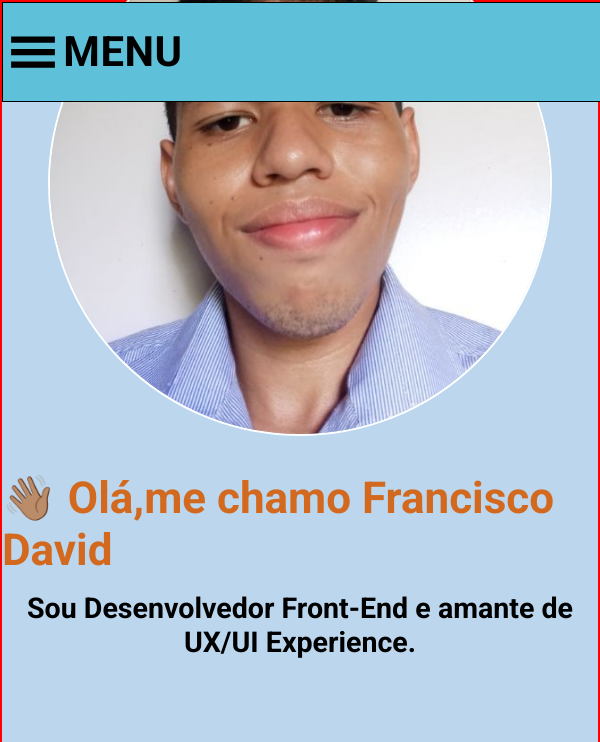
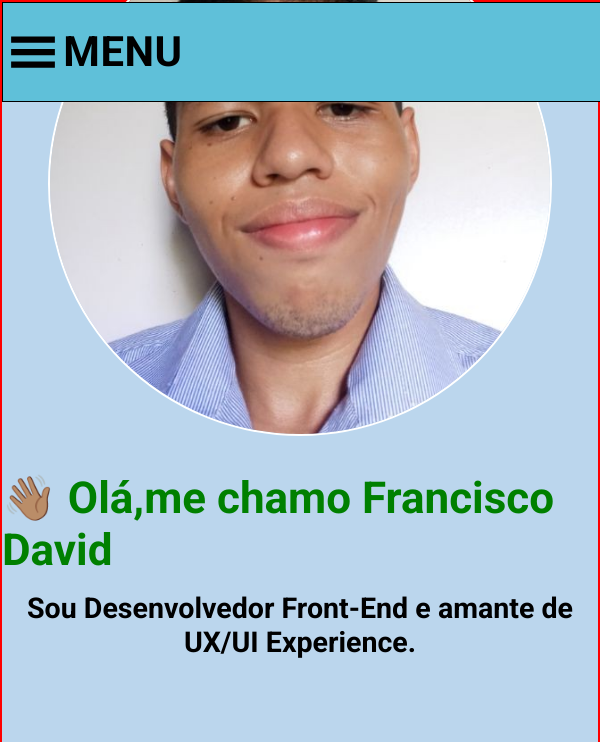
Before and after one commit to DavidSantosDeveloper/Portifolio, a React (Vite) app: page / in a window 600 px wide. Shown: the top 742 px of the page. Built offline with nearby package versions, Linux system fonts and the light colour scheme.

Commit message:
teste mudanca da cor do h2 section para cor verde 480px resolucao maxima

```diff
--- a/src/components/material/Material.css
+++ b/src/components/material/Material.css
@@ -257,7 +257,7 @@ section.secao_contatos h4{
         font-size: 20px !important;
     }
 
-    .secao_nome h2 {
+    .secao_nome#titulo_nome>h2 {
         font-size: 2rem !important;
         color: chocolate !important;
     }
```
